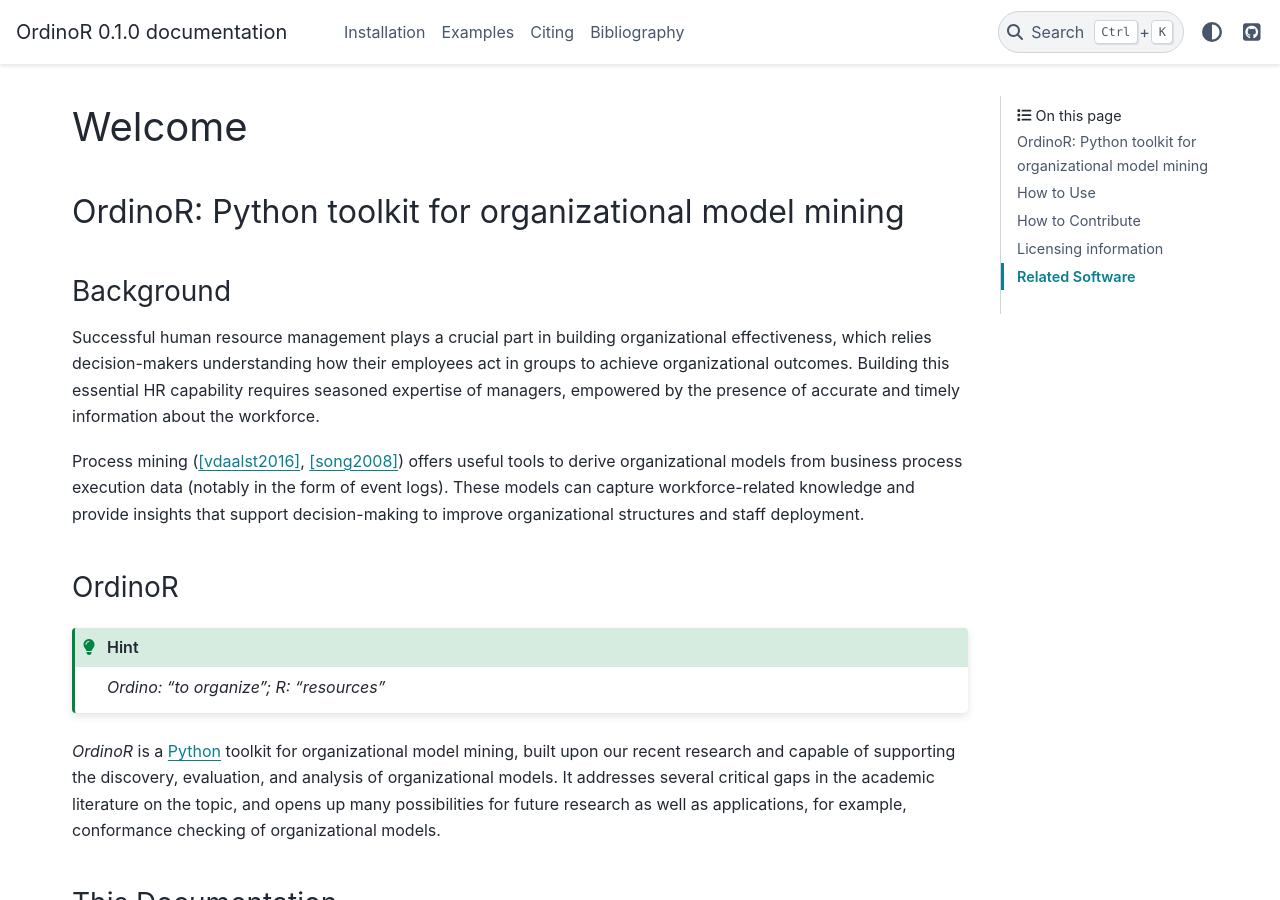
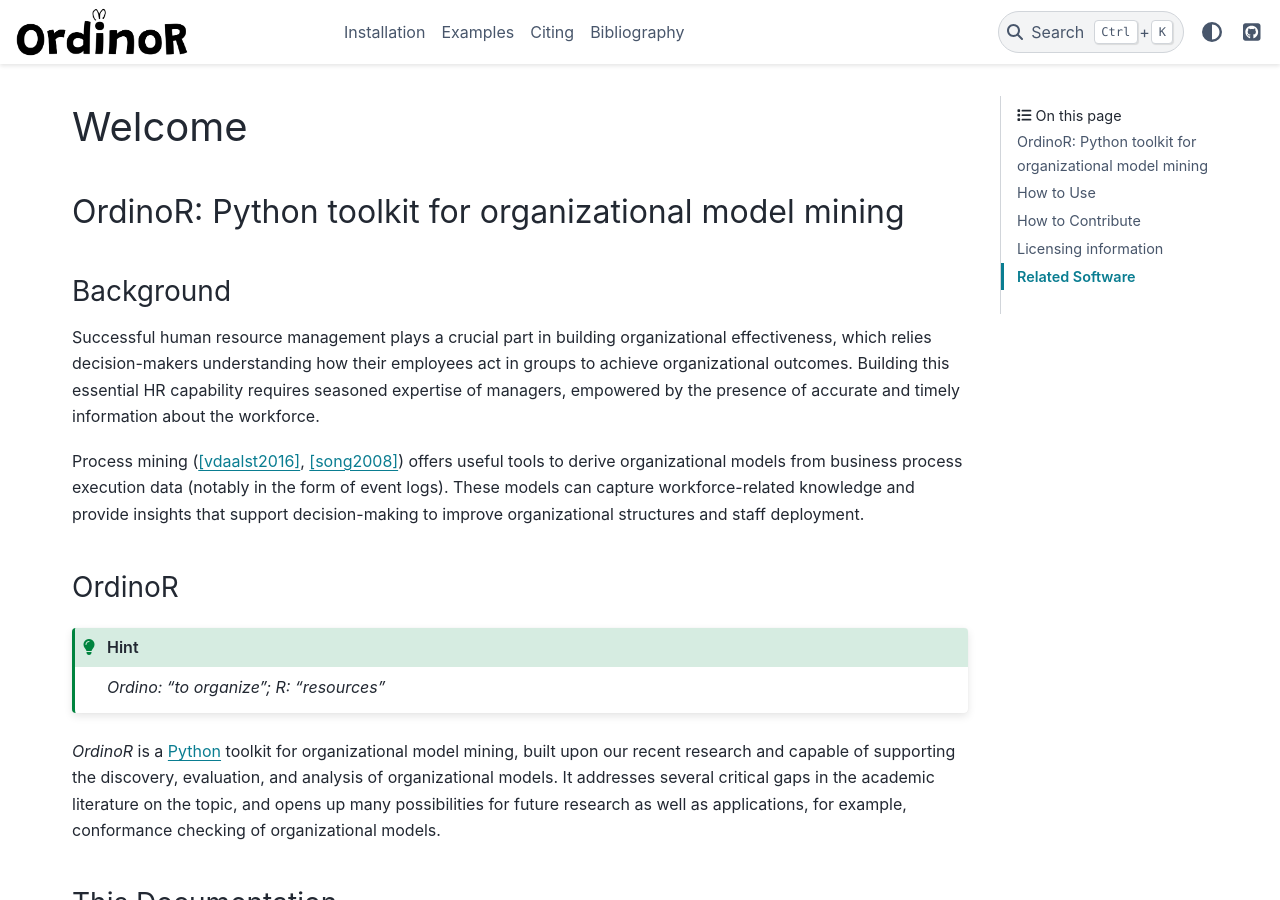
Before and after one commit to roy-jingyang/OrdinoR-doc, a Sphinx documentation site: the page built from source/index.rst, in a window 1280 px wide and 900 px high. Built offline with Sphinx 7.4.7 and the PyData theme 0.15.4, drawn with Linux system fonts in a browser that asks for light colours.

Commit message:
add logo

```diff
--- a/source/conf.py
+++ b/source/conf.py
@@ -55,6 +55,8 @@
 #html_theme = 'sphinx_rtd_theme'
 html_theme = 'pydata_sphinx_theme'
 
+html_logo = 'ordinor.png'
+
 html_theme_options = {
     # outlook
     'show_prev_next': False,
```
Also changed, not shown: source/ordinor.png (added).
